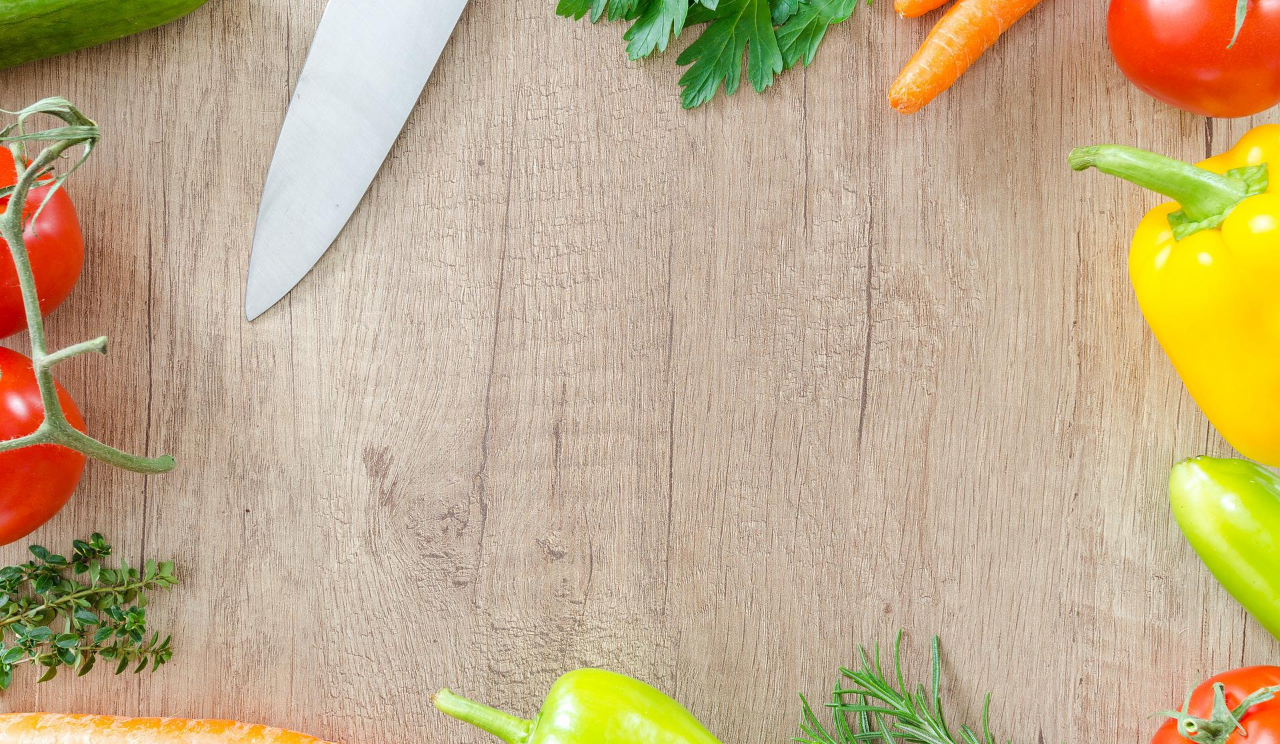
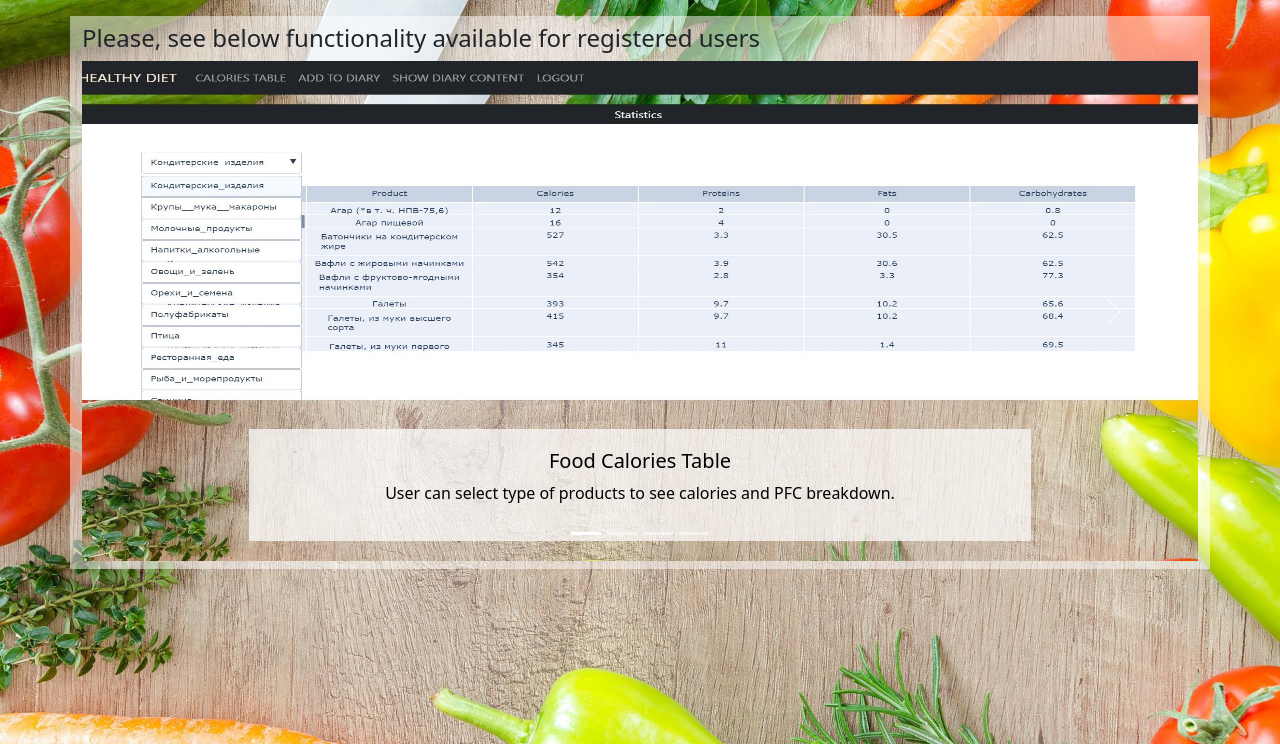
Before and after one commit to DianaS96/Health_diet, a Flask app: page / in a window 1280 px wide. Shown: the part 56-800 px from the top of the page. Run offline with Flask 2, Linux system fonts and the light colour scheme.

Commit message:
Added carousel with photos of availiable funct for registered users

```diff
--- a/static/style.css
+++ b/static/style.css
@@ -52,3 +52,14 @@ th, td {
     margin-top:0.5rem;
     margin-bottom:0.3rem;
 }
+
+.carousel-item img {
+    max-height: 500px; /* input your desired height here */
+  }
+
+.carousel_container {
+    margin-top: 1rem;
+    padding-top: 0.5rem;
+    padding-bottom: 0.5rem;
+    background-color: rgba(256, 256, 256, 0.5);
+}
--- a/templates/index.html
+++ b/templates/index.html
@@ -41,13 +41,57 @@
 			</div>
 		</nav>
 
-	  <!--<form action="", method="post">
-		<select name="option">
-			{% for pr in prod %}
-			<option value="{{pr['product']}}">{{pr['product']}}</option>
-			{%endfor%}
-		</select>-->
-
+		<div class="container carousel_container">
+			<div>
+				<h4>Please, see below functionality available for registered users</h4>
+			</div>
+			<div id="carouselExampleCaptions" class="carousel slide" data-bs-ride="carousel">
+				<div class="carousel-indicators">
+				<button type="button" data-bs-target="#carouselExampleCaptions" data-bs-slide-to="0" class="active" aria-current="true" aria-label="Slide 1"></button>
+				<button type="button" data-bs-target="#carouselExampleCaptions" data-bs-slide-to="1" aria-label="Slide 2"></button>
+				<button type="button" data-bs-target="#carouselExampleCaptions" data-bs-slide-to="2" aria-label="Slide 3"></button>
+				<button type="button" data-bs-target="#carouselExampleCaptions" data-bs-slide-to="3" aria-label="Slide 3"></button>
+				</div>
+				<div class="carousel-inner">
+				<div class="carousel-item active">
+					<img src="/static/ex_product_table.jpg" class="d-block w-100" alt="Food Calories List">
+					<div class="carousel-caption d-none d-md-block" style="background-color:rgba(255, 255, 255, 0.7); color:black;">
+					<h5>Food Calories Table</h5>
+					<p>User can select type of products to see calories and PFC breakdown.</p>
+					</div>
+				</div>
+				<div class="carousel-item">
+					<img src="/static/ex_add_to_diary.jpg" class="d-block w-100" alt="Adding to diary">
+					<div class="carousel-caption d-none d-md-block" style="background-color:rgba(255, 255, 255, 0.7); color:black;">
+					<h5>Adding products to diary</h5>
+					<p>User can add products to database.</p>
+					</div>
+				</div>
+				<div class="carousel-item">
+					<img src="/static/ex_show_stats1.jpg" class="d-block w-100" alt="Table with info for selected date">
+					<div class="carousel-caption d-none d-md-block" style="background-color:rgba(255, 255, 255, 0.7); color:black;">
+					<h5>Statistics</h5>
+					<p>User can see table with calories and PFC on selected date.</p>
+					</div>
+				</div>
+				<div class="carousel-item">
+					<img src="/static/ex_show_stats2.jpg" class="d-block w-100" alt="stats on PFC and products for selected date">
+					<div class="carousel-caption d-none d-md-block" style="background-color:rgba(255, 255, 255, 0.7); color:black;">
+					<h5>Statistics</h5>
+					<p>User can see statistics of PFC and breakdown by type of products on selected date.</p>
+					</div>
+				</div>
+				</div>
+				<button class="carousel-control-prev" type="button" data-bs-target="#carouselExampleCaptions" data-bs-slide="prev">
+				<span class="carousel-control-prev-icon" aria-hidden="true"></span>
+				<span class="visually-hidden">Previous</span>
+				</button>
+				<button class="carousel-control-next" type="button" data-bs-target="#carouselExampleCaptions" data-bs-slide="next">
+				<span class="carousel-control-next-icon" aria-hidden="true"></span>
+				<span class="visually-hidden">Next</span>
+				</button>
+			</div>
+		</div>
 		<script src="https://cdn.jsdelivr.net/npm/bootstrap@5.1.3/dist/js/bootstrap.bundle.min.js" integrity="sha384-ka7Sk0Gln4gmtz2MlQnikT1wXgYsOg+OMhuP+IlRH9sENBO0LRn5q+8nbTov4+1p" crossorigin="anonymous"></script>
 
 	</body>
```
Also changed, not shown: static/ex_add_to_diary.jpg (added), static/ex_product_table.jpg (added), static/ex_show_stats1.jpg (added), static/ex_show_stats2.jpg (added), users_info.db.
